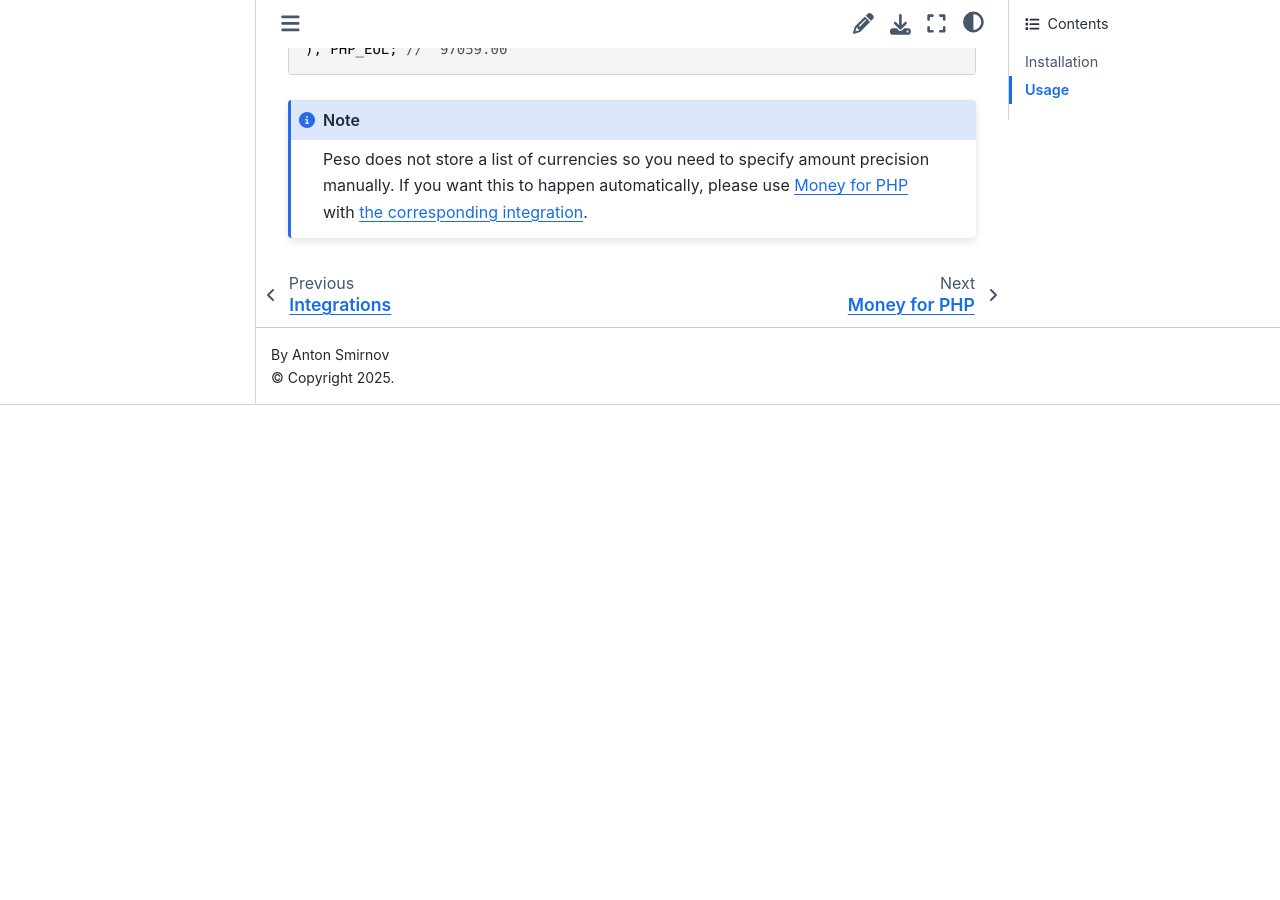
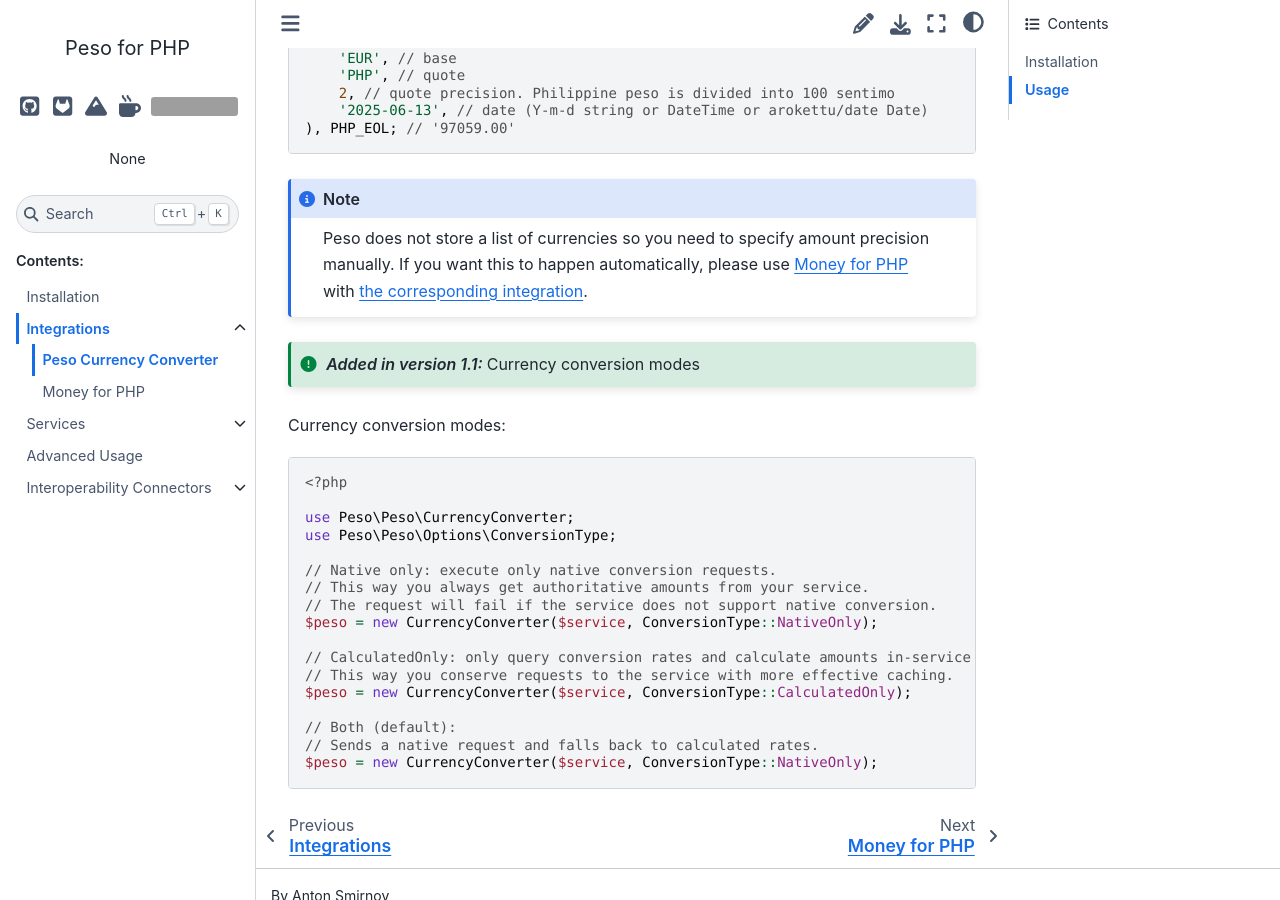
Before and after one commit to phpeso/doc, a Sphinx documentation site: the page built from source/integrations/peso.rst, in a window 1280 px wide and 900 px high, scrolled down 1477 px. Built offline with Sphinx 7.4.7 and the Sphinx Book theme 1.1.4, drawn with Linux system fonts in a browser that asks for light colours; before the commit the page ends 1882 px from its top, so only the background shows below that; some of the changed text lies outside the part shown; grey boxes are pictures that could not be loaded.

Commit message:
Explain conversion modes

```diff
--- a/source/integrations/peso.rst
+++ b/source/integrations/peso.rst
@@ -16,6 +16,8 @@
 
 Usage
 =====
+
+.. versionadded:: 1.1 Native conversion requests
 
 Peso returns numeric strings that can be used with various decimal calculation libraries like BcMath
 or, for example, with Money's `Teller object`__.
@@ -83,3 +85,25 @@
     please use `Money for PHP`__ with :ref:`the corresponding integration <peso_moneyphp>`.
 
 .. __: https://www.moneyphp.org/
+
+.. versionadded:: 1.1 Currency conversion modes
+
+Currency conversion modes::
+
+    <?php
+
+    use Peso\Peso\CurrencyConverter;
+    use Peso\Peso\Options\ConversionType;
+
+    // Native only: execute only native conversion requests.
+    // This way you always get authoritative amounts from your service.
+    // The request will fail if the service does not support native conversion.
+    $peso = new CurrencyConverter($service, ConversionType::NativeOnly);
+
+    // CalculatedOnly: only query conversion rates and calculate amounts in-service
+    // This way you conserve requests to the service with more effective caching.
+    $peso = new CurrencyConverter($service, ConversionType::CalculatedOnly);
+
+    // Both (default):
+    // Sends a native request and falls back to calculated rates.
+    $peso = new CurrencyConverter($service, ConversionType::NativeOnly);
```
